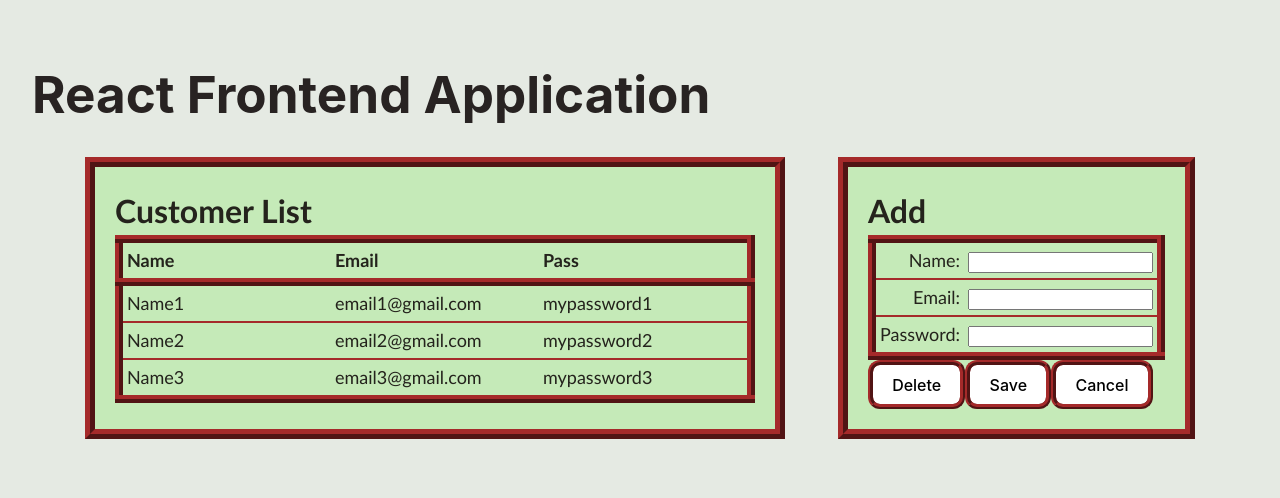
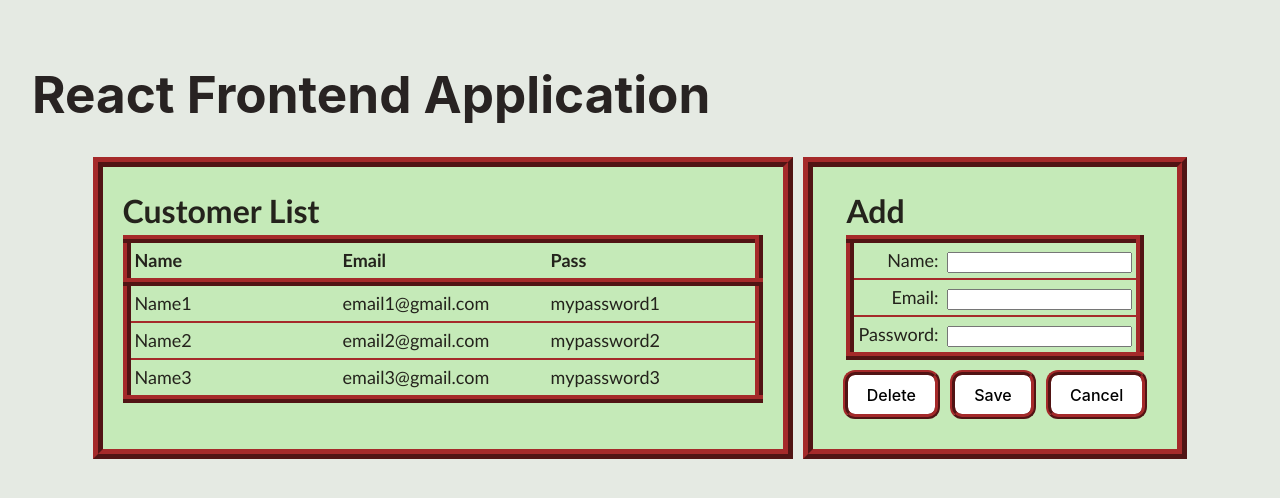
Before and after one commit to Junove/front-end-app, a React (Vite) app: page / in a window 1280 px wide. Shown: the top 498 px of the page. Built offline with nearby package versions, Linux system fonts and the light colour scheme.

Commit message:
CSS edits

```diff
--- a/src/App.css
+++ b/src/App.css
@@ -1,6 +1,6 @@
 #root {
   width: 100vw;
-  height: calc(100vh - 4rem);
+  min-height: calc(100vh - 4rem);
 
   padding: 2rem;
   background-color: rgb(229, 234, 227)
@@ -9,8 +9,15 @@
 #content {
   display: flex;
   flex-direction: row;
-  row-gap:20px;
-  justify-content:space-evenly;
+  gap:10px;
+  justify-content: center;
+}
+
+#command_buttons {
+  display: flex;
+  flex-direction: row;
+  gap:10px;
+  margin:10px;
 }
 
 .container {
@@ -18,6 +25,9 @@
   background-color: rgb(197, 234, 184);
   padding:20px;
   margin-bottom:20px;
+  display:flex;
+  flex-direction:column;
+  align-items:center;
 }
 
 caption {
--- a/src/App.jsx
+++ b/src/App.jsx
@@ -4,7 +4,7 @@ function App() {
   let customers = [
     {"name":"Name1", "email":"email1@gmail.com", "password":"mypassword1"},
     {"name":"Name2", "email":"email2@gmail.com", "password":"mypassword2"},
-    {"name":"Name3", "email":"email3@gmail.com", "password":"mypassword3"},
+    {"name":"Name3", "email":"email3@gmail.com", "password":"mypassword3"}
   ];
 
   function onDeleteClick(e) {
@@ -72,7 +72,7 @@ function App() {
                 </tr>
               </tbody>
             </table>
-          <div>
+          <div id="command_buttons">
             <button onClick={(e)=>onDeleteClick(e)}>Delete</button>
             <button onClick={(e)=>onSaveClick(e)}>Save</button>
             <button onClick={(e)=>onCancelClick(e)}>Cancel</button>
```
